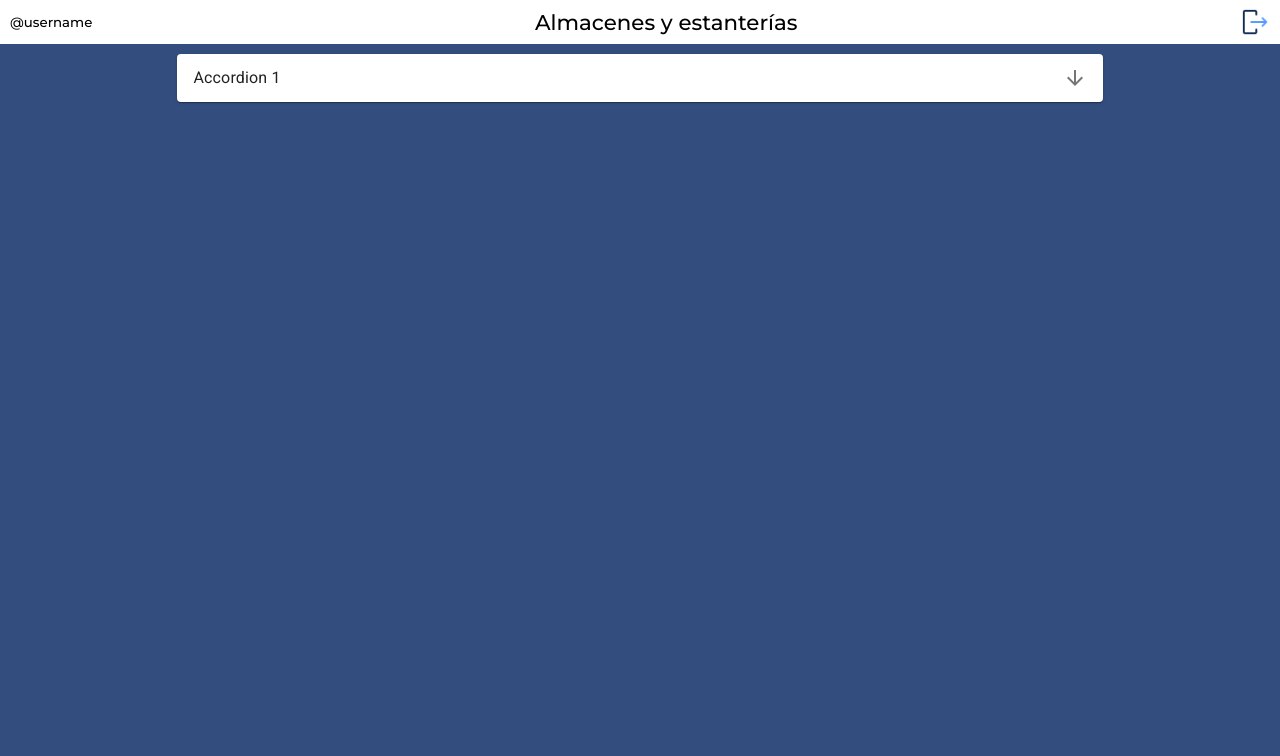
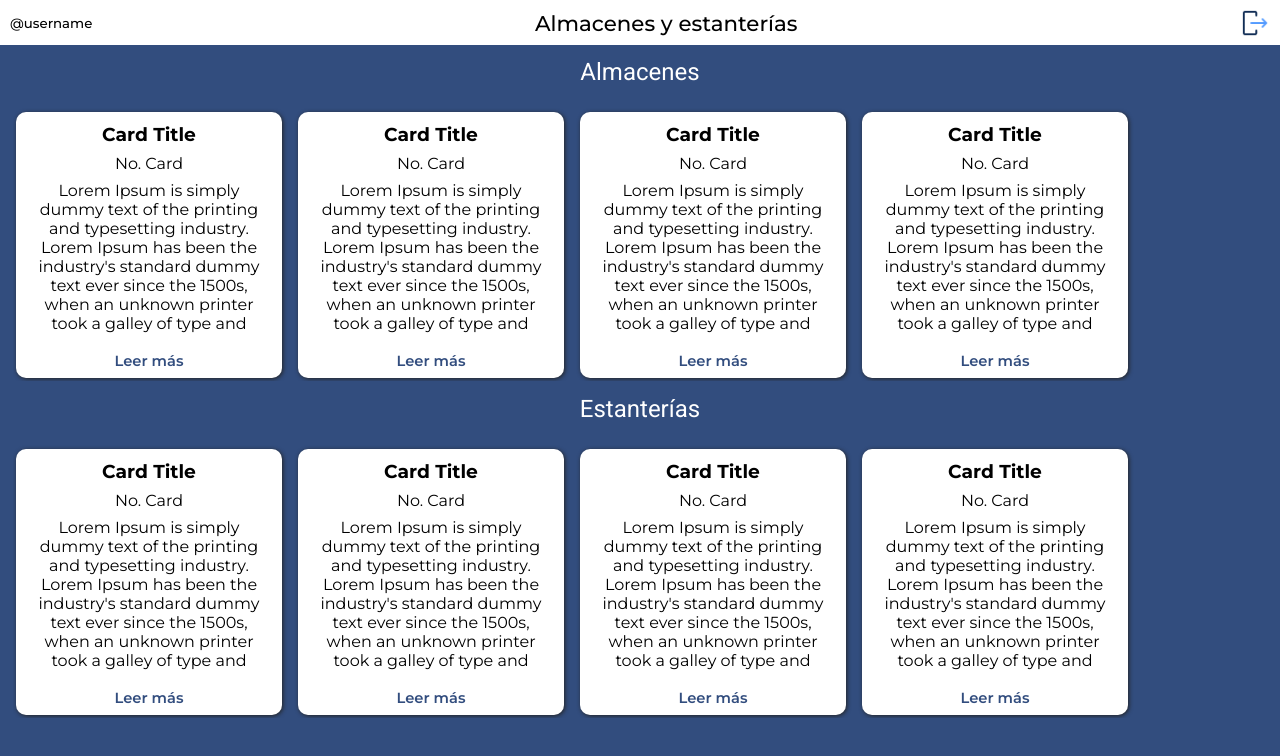
Before and after one commit to MarcosHndz2006/podocenter-app-frontend, a React (Vite) app: page /podocenter/stands in a window 1280 px wide. Shown: the top 756 px of the page. Built offline with nearby package versions, Linux system fonts and the light colour scheme.

Commit message:
feat: finish the card style and render :sparkles:

```diff
--- a/src/Components/StandsComponent/StandsComponent.css
+++ b/src/Components/StandsComponent/StandsComponent.css
@@ -1,4 +1,4 @@
-.standsComponentDiv{
+.standsComponentDiv {
     background: #324D7E;
     width: 100%;
     height: 100%;
@@ -8,12 +8,60 @@
     align-items: center;
 }
 
-.standsContainer{
-    width: 90%;
-    height: 95%;
+.standsContainer {
+    width: 98%;
+    height: auto;
     padding: 10px;
     display: flex;
     flex-flow: row wrap;
     justify-content: space-evenly;
     align-items: start;
 }
+
+.warehousesContainer>h2 {
+    margin: 0 0 10px 0;
+    color: white;
+    font-family: 'Roboto';
+    font-weight: 400;
+    width: 100%;
+}
+
+.warehousesContainer {
+    width: 100%;
+    height: auto;
+    overflow: scroll;
+    padding: 0.2rem;
+    display: flex;
+    flex-flow: row wrap;
+    justify-content: flex-start;
+    align-items: center;
+    gap: 1rem;
+}
+
+.warehousesContainer::-webkit-scrollbar {
+    display: none;
+}
+
+.shelvesContainer>h2 {
+    margin: 10px 0 10px 0;
+    color: white;
+    font-family: 'Roboto';
+    font-weight: 400;
+    width: 100%;
+}
+
+.shelvesContainer {
+    width: 100%;
+    height: auto;
+    overflow: scroll;
+    padding: 0.2rem;
+    display: flex;
+    flex-flow: row wrap;
+    justify-content: flex-start;
+    align-items: center;
+    gap: 1rem;
+}
+
+.shelvesContainer::-webkit-scrollbar {
+    display: none;
+}
--- a/src/Components/StandsComponent/StandsComponent.jsx
+++ b/src/Components/StandsComponent/StandsComponent.jsx
@@ -1,33 +1,42 @@
 import './StandsComponent.css'
 import HeaderGeneric from '../../Generics/HeaderGeneric/HeaderGeneric'
-import Accordion from '@mui/material/Accordion';
-import AccordionSummary from '@mui/material/AccordionSummary';
-import AccordionDetails from '@mui/material/AccordionDetails';
-import Typography from '@mui/material/Typography';
-import ArrowDownwardIcon from '@mui/icons-material/ArrowDownward';
-import ArrowDropDownIcon from '@mui/icons-material/ArrowDropDown';
+import StandCard from '../../Generics/StandCard/StandCard'
+import { useState } from 'react'
+import { MdOutlineFilterNone } from "react-icons/md";
 
 function StandsComponent() {
+
+    const [stands, setStands] = useState([
+        <StandCard />,
+        <StandCard />,
+        <StandCard />,
+        <StandCard />
+    ])
+
+    const renderStands = () => {
+        if (stands.length == 0) {
+            return <MdOutlineFilterNone />
+        } else {
+            return stands
+        }
+    }
+
     return (
         <div className='standsComponentDiv'>
-            <HeaderGeneric username="@username" route="/podocenter/home">Almacenes y estanterías</HeaderGeneric>
+            <HeaderGeneric username="@username" route="/podocenter/inventory">Almacenes y estanterías</HeaderGeneric>
             <section className='standsContainer'>
-
-                <Accordion>
-                    <AccordionSummary
-                        expandIcon={<ArrowDownwardIcon />}
-                        aria-controls="panel1-content"
-                        id="panel1-header"
-                    >
-                        <Typography>Accordion 1</Typography>
-                    </AccordionSummary>
-                    <AccordionDetails>
-                        <Typography>
-                            Lorem ipsum dolor sit amet, consectetur adipiscing elit. Suspendisse
-                            malesuada lacus ex, sit amet blandit leo lobortis eget.
-                        </Typography>
-                    </AccordionDetails>
-                </Accordion>
+                <div className='warehousesContainer'>
+                    <h2>Almacenes</h2>
+                    {
+                        renderStands()
+                    }
+                </div>
+                <div className='shelvesContainer'>
+                    <h2>Estanterías</h2>
+                    {
+                        renderStands()
+                    }
+                </div>
             </section>
         </div>
     )
--- /dev/null
+++ b/src/Generics/StandCard/StandCard.css
@@ -0,0 +1,60 @@
+.standCard {
+    background: white;
+    width: 250px;
+    height: 250px;
+    border-radius: 10px;
+    box-shadow: 1px 1px 4px rgb(36, 36, 36);
+    display: flex;
+    flex-flow: column nowrap;
+    justify-content: center;
+    align-items: center;
+    gap: 1rem;
+    padding: 0.5rem;
+    font-family: 'Montserrat';
+    font-weight: 400;
+}
+
+.standCard > p {
+    color: #324D7E;
+    font-weight: 600;
+    font-size: 11pt;
+}
+
+.infoCard {
+    height: auto;
+    overflow: scroll;
+    display: flex;
+    flex-flow: column nowrap;
+    justify-content: start;
+    align-items: center;
+    gap: 0.5rem;
+    padding: 0.2rem;
+}
+
+.infoCard::-webkit-scrollbar {
+    display: none;
+}
+
+
+.standCard >.infoCard > h3{
+    margin: 0;
+    width: 100%;
+}
+
+.btnRead {
+    height: 40px;
+    width: 40px;
+    cursor: pointer;
+    color: #324D7E;
+    transition: all 0.2s ease-in-out;
+}
+
+.btnRead:hover {
+    transform: scale(1.05);
+    transition: all 0.2s ease-in-out;
+}
+
+.btnRead:active {
+    transform: scale(1);
+    transition: all 0.2s ease-in-out;
+}
--- /dev/null
+++ b/src/Generics/StandCard/StandCard.jsx
@@ -0,0 +1,16 @@
+import './StandCard.css'
+
+function StandCard() {
+    return (
+        <div className='standCard'>
+            <article className='infoCard'>
+                <h3>Card Title</h3>
+                <p>No. Card</p>
+                <p>Lorem Ipsum is simply dummy text of the printing and typesetting industry. Lorem Ipsum has been the industry's standard dummy text ever since the 1500s, when an unknown printer took a galley of type and scrambled it to make a type specimen book. </p>
+            </article>
+            <p>Leer más</p>
+        </div>
+    )
+}
+
+export default StandCard
```
